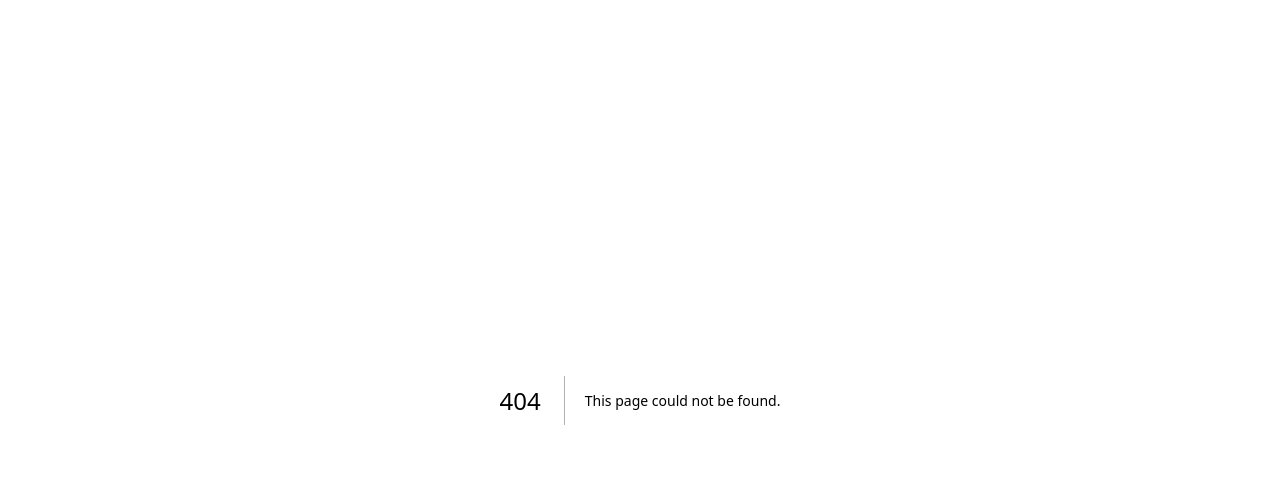
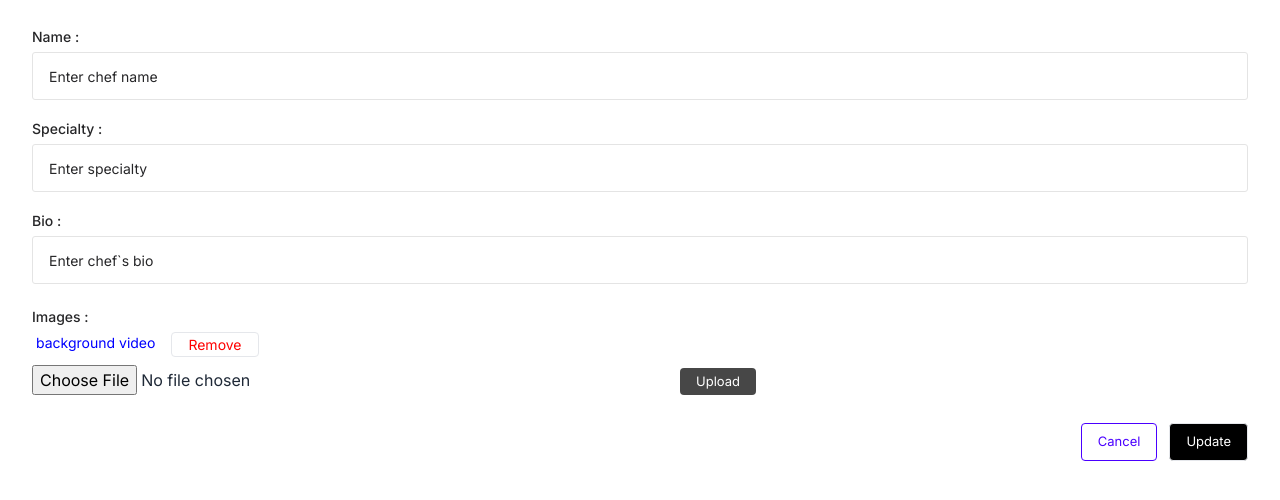
Before and after one commit to anurag-17/authentichef-website, a Next.js app in the folder client/: page /pages/edit-menu/1 in a window 1280 px wide. Before the commit this address had no page. Shown: the top 500 px of the page. Built offline with nearby package versions, Linux system fonts and the light colour scheme.

Commit message:
updating edit menu items

```diff
--- a/client/src/app/admin-module/components/admin/admin-pages/food-menu/FoodMenu.jsx
+++ b/client/src/app/admin-module/components/admin/admin-pages/food-menu/FoodMenu.jsx
@@ -203,11 +203,9 @@ const FoodMenu = () => {
               </div>
             </div>
             <div className="">
-                <Link href="/admin-module/components/admin/admin-pages/food-menu/add-menu">
-              <button className="primary_btn py-2">
-                  Add new menu
-              </button>
-                </Link>
+              <Link href="/admin-module/components/admin/admin-pages/food-menu/add-menu">
+                <button className="primary_btn py-2">Add new menu</button>
+              </Link>
             </div>
           </div>
           <div className="">
@@ -254,12 +252,11 @@ const FoodMenu = () => {
                             >
                               Preview
                             </button> */}
-                            <button
-                              className="secondary_btn py-1"
-                              onClick={() => handleEdit(items?._id)}
-                            >
-                              Edit
-                            </button>
+                            <Link href={`/pages/edit-menu/${items?._id}`}>
+                              <button className="secondary_btn py-1">
+                                Edit
+                              </button>
+                            </Link>
                             <button
                               className="delete_btn py-1"
                               onClick={() => handleDelete(items?._id)}
--- a/client/src/app/explore-dishes/page.js
+++ b/client/src/app/explore-dishes/page.js
@@ -403,7 +403,6 @@ const ExploreDishes = () => {
         <Navbar />
         <div class="2xl:pt-[130px] xl:pt-[90px] pt-[60px]">
           <div class="flex justify-center 2xl:py-20 xl:py-14 lg:py-8 md:gap-2 xs:hidden  md:lg:block mnavbar 2xl:w-[1600px] xl:w-[1100px] lg:w-[850px] mx-auto  grid-cols-1 sm:grid-cols-2 gap-4 sm:gap-6 xs:gap-3 justify-items-center my-10  sm:my-6 xs:">
-
             <div class="mnavbar 2xl:w-[1600px] xl:w-[1100px] lg:w-[850px] md:w-[700px] sm:w-[642px]   xs:w-[300px]  flex justify-between mx-auto gap-4 sm:gap-3  xs:grid-cols-2 md:grid-cols-4 lg:grid-cols-7 ">
               <div class="flex justify-center xs:flex-col xs:items-center xs:py-10">
                 <h1 className="third_head mb-4">Select Cuisine </h1>
@@ -414,7 +413,9 @@ const ExploreDishes = () => {
                   {/* Open the modal using document.getElementById('ID').showModal() method */}
                   <button
                     className="2xl:w-[153px] third_select flex justify-center items-center gap-3 md:text-[12px] sm:text-[12px] md:pl-2 sm:pl-2 xs:text-[6px]"
-                    onclick="document.getElementById('my_modal_3').showModal()"
+                    onClick={() =>
+                      document.getElementById("my_modal_3").showModal()
+                    }
                   >
                     All Cuisines{" "}
                     <svg
--- /dev/null
+++ b/client/src/app/pages/edit-menu/[slug]/page.js
@@ -0,0 +1,326 @@
+"use client";
+import React, { useEffect, useState } from "react";
+import { toast } from "react-toastify";
+import axios from "axios";
+
+import { useSelector } from "react-redux";
+import Loader from "@/app/admin-module/components/admin/loader/Index";
+
+const EditModal = ({ params }) => {
+  const { token } = useSelector((state) => state?.auth);
+
+  const [formData, setFormData] = useState({
+    name: "",
+    price: "",
+    description: "",
+    // Add other fields as needed
+  });
+  const [image, setImage] = useState("");
+  const [isLoading, setLoading] = useState(false);
+  const [imageDisable, setImageDisable] = useState(false);
+  const [imageUploading, setImageUploading] = useState(false);
+  const [openImage, setOpenImage] = useState(false);
+  const [imageView, setImageview] = useState("");
+  const [imageRemoved, setImageRemoved] = useState(false);
+
+  console.log(formData);
+  const handleVideo = (vid) => {
+    setImageview(vid);
+    setOpenImage(true);
+  };
+
+
+  useEffect(() => {
+    // Fetch data using params and set the formData state
+    setFormData({
+      name: params.name,
+      price: params.price,
+      description: params.description,
+      // Add other fields as needed
+    });
+  }, [params]);
+
+  const handleChange = (e) => {
+    const { name, value } = e.target;
+    setFormData({ ...formData, [name]: value });
+  };
+
+  const handleSubmit = async (e) => {
+    e.preventDefault();
+
+    try {
+      const response = await axios.put(
+        `http://13.43.174.21:4000/api/menu/menuItems/${params}`,
+        formData,
+        {
+          headers: {
+            Authorization: `Bearer ${token}`,
+            "Content-Type": "application/json",
+          },
+        }
+      );
+
+      if (response.status === 200) {
+        toast.success("Item updated successfully");
+        // Perform any additional actions needed after successful update
+      } else {
+        toast.error("Failed to update item");
+      }
+    } catch (error) {
+      console.error("Error updating item:", error);
+      toast.error("An error occurred while updating item");
+    }
+  };
+  console.log(params,"hasd")
+
+  const removeVideo = (videoUrl) => {
+    // setLoading(true);
+    setEdit({ ...edit, [`image`]: "" });
+    setImageRemoved(true);
+    return;
+    const options = {
+      method: "DELETE",
+      url: `/api/pages/`,
+      data: {
+        image: videoUrl,
+      },
+      headers: {
+        authorization: `${token}`,
+        "Content-Type": "application/json",
+      },
+    };
+
+    axios
+      .request(options)
+      .then(function (response) {
+        console.log(response);
+        if (response.status === 200) {
+          setLoading(false);
+          toast.success("Removed successfully !");
+          refreshData();
+        } else {
+          setLoading(false);
+          toast.error("Failed. something went wrong!");
+          return;
+        }
+      })
+      .catch(function (error) {
+        setLoading(false);
+        console.error(error);
+        toast.error("Failed. something went wrong!");
+      });
+  };
+
+  const InputHandler = (e) => {
+    if (e.target.name === "image") {
+      setImage({ file: e.target.files[0] });
+    } else {
+      setFormData({ ...formData, [e.target.name]: e.target.value });
+    }
+  };
+
+  const uploadImage = async () => {
+    console.log(formData);
+    return;
+
+    setImageUploading(true);
+    try {
+      if (!image) {
+        setImageUploading(false);
+        return toast.warn("Please upload Image");
+      }
+
+      const response = await axios.post(`/api/auth/upload`, image, {
+        headers: {
+          authorization: `${token}`,
+          "Content-Type": "multipart/form-data",
+        },
+      });
+      if (response.status === 200) {
+        const videoUrl = response?.data?.url;
+        setFormData({ ...formData, ["image"]: videoUrl });
+        setImageDisable(true);
+        setImageUploading(false);
+      } else {
+        setImageDisable(false);
+        setImageUploading(false);
+      }
+    } catch (error) {
+      console.error(
+        "Error uploading Image:",
+        error.response?.data || error.message
+      );
+      setImageUploading(false);
+    }
+  };
+
+  const [editData, setEditData] = useState([]);
+  const [updateId, setUpdateId] = useState(null);
+
+
+  useEffect(() => {
+    handleEdit();
+  }, []);
+
+  const handleEdit = (id) => {
+    setUpdateId(id);
+    try {
+      setIsLoader(true);
+      const options = {
+        method: "GET",
+        url: `http://13.43.174.21:4000/api/menu/menuItems/${id}`,
+        headers: {
+          Authorization: `Bearer ${token}`,
+          "Content-Type": "application/json",
+        },
+      };
+      axios
+        .request(options)
+        .then((res) => {
+          console.log(res?.data);
+          if (res.status === 200 || res.status === 304) {
+            // console.log(res);
+            setIsLoader(false);
+            setEditData(res?.data);
+            setOpenEdit(true);
+          } else {
+            setIsLoader(false);
+            return;
+          }
+        })
+        .catch((error) => {
+          setIsLoader(false);
+          console.error("Error:", error);
+        });
+    } catch (e) {
+      console.log(e);
+    }
+  };
+
+  console.log(formData,"abnasdjk")
+
+
+  return (
+    <>
+      {imageUploading && <Loader />}
+      <div className="">
+        <form action="" className="" onSubmit={handleSubmit}>
+          <div className="flex flex-col justify-center px-4 lg:px-8 py-4 ">
+            <div className="py-2 ">
+              <span className="login-input-label capitalize"> Name :</span>
+              <input
+                type="text"
+                name="name"
+                placeholder="Enter chef name"
+                className="login-input w-full mt-1 "
+                value={formData.name}
+                onChange={handleChange}
+                required
+              />
+            </div>
+
+            <div className="py-2 ">
+              <span className="login-input-label capitalize"> specialty :</span>
+              <input
+                type="text"
+                name="specialty"
+                placeholder="Enter specialty"
+                className="login-input w-full mt-1 "
+                defaultValue={editData?.specialty}
+                onChange={InputHandler}
+                // required
+              />
+            </div>
+
+            <div className="py-2 ">
+              <span className="login-input-label capitalize"> bio :</span>
+              <input
+                type="text"
+                name="bio"
+                placeholder="Enter chef`s bio"
+                className="login-input w-full mt-1 "
+                defaultValue={editData?.bio}
+                onChange={InputHandler}
+                // required
+              />
+            </div>
+
+            {/*------------------- image -------------------*/}
+            <div className="py-2 mt-1 flex  items-end gap-x-10">
+              <div className="w-[50%]">
+                <span className="login-input-label cursor-pointer mb-1">
+                  Images :
+                </span>
+
+                {editData?.image !== "" && !imageRemoved && (
+                  <div className="p-1 flex">
+                    <div
+                      className={`text-[14px] font-[400] cursor-pointer text-[blue] whitespace-nowrap`}
+                      onClick={() => handleVideo(editData?.image)}
+                    >
+                      background video
+                    </div>
+                    <button
+                      type="button"
+                      className={`text-[14px] px-4 font-[400] border rounded h-[25px] text-[red] hover:bg-[#efb3b38a] ml-4`}
+                      onClick={() => removeVideo(editData?.image)}
+                    >
+                      Remove
+                    </button>
+                  </div>
+                )}
+
+                <div className="flex items-center  w-full mt-1">
+                  <input
+                    id="image"
+                    type="file"
+                    name="image"
+                    className="w-full"
+                    onChange={InputHandler}
+                    accept="video/mp4,video/x-m4v,video/*"
+                    disabled={imageDisable}
+                  />
+                </div>
+              </div>
+              <div className="">
+                <button
+                  className={`focus-visible:outline-none  text-white text-[13px] px-4 py-1 rounded
+                            ${imageDisable ? "bg-[green]" : "bg-[#070708bd]"}`}
+                  type="button"
+                  onClick={uploadImage}
+                  disabled={imageDisable || imageUploading}
+                >
+                  {imageDisable
+                    ? "Uploaded"
+                    : imageUploading
+                    ? "Loading.."
+                    : "Upload"}
+                </button>
+              </div>
+            </div>
+            {/*------------------- image -------------------*/}
+
+            <div className="py-[20px] flex items-center justify-center md:justify-end  md:flex-nowrap gap-y-3 gap-x-3 ">
+              <button
+                type="button"
+                className="secondary_btn w-full"
+                onClick={() => closeModal()}
+              >
+                Cancel
+              </button>
+              <button
+                type="submit"
+                disabled={isLoading}
+                className="primary_btn w-full"
+              >
+                {isLoading ? "Loading.." : "Update"}
+              </button>
+            </div>
+          </div>
+        </form>
+      </div>
+    </>
+  );
+};
+
+export default EditModal;
```
Also changed, not shown: client/src/app/admin-module/components/admin/admin-pages/food-menu/add-menu/page.jsx (line endings or trailing spaces).
